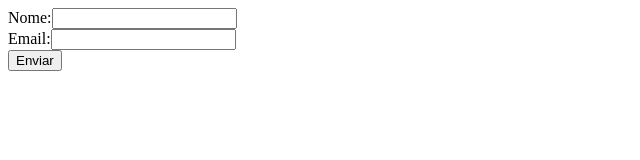
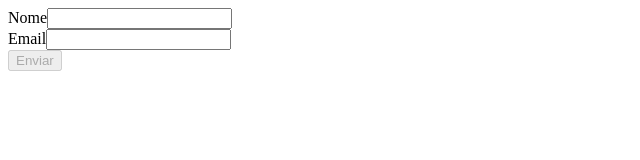
Before and after one commit to Csalex123/Formik-app, a React (Create React App) app: page / in a window 1280 px wide. Shown: the top 160 px of the page, without its empty margins (0-640 px from the left). Built offline with nearby package versions, Linux system fonts and the light colour scheme.

Commit message:
Componentizando o input do formulário

```diff
--- a/src/App.js
+++ b/src/App.js
@@ -1,6 +1,7 @@
 import React from 'react';
-import { Formik, Field, Form, ErrorMessage } from 'formik';
+import { Formik, Form, ErrorMessage } from 'formik';
 import schema from './schema';
+import Field from './shared/Input';
 
 
 function App() {
@@ -16,19 +17,15 @@ function App() {
                 validationSchema={schema}
                 onSubmit={onSubmit}
                 initialValues={{ name: '', email: '' }}
-                render={({ values, errors, touched, isValid }) => (
+                render={({ values, touched, isValid }) => (
                     <Form>
                         <div>
-                            <label>Nome:</label>
-                            <Field name="name" type="text" />
-                            <ErrorMessage style={{ color: 'red' }} name="name" />
+                            <Field label="Nome" name="name" type="text" />
                         </div>
                         <div>
-                            <label>Email:</label>
-                            <Field name="email" type="email" />
-                            <ErrorMessage name="email" />
+                            <Field label="Email" name="email" type="email" />
                         </div>
-                        <button type="submit" >Enviar</button>
+                        <button type="submit" disabled={isValid} >Enviar</button>
                     </Form>
                 )} />
         </div>
--- a/src/schema.js
+++ b/src/schema.js
@@ -1,6 +1,12 @@
 import * as Yup from 'yup';
 
+const messages = {
+    required: 'Campo obrigatório',
+    email: 'Endereço de e-mail inválido',
+    min: 'O nome deve conter no mínimo 2 caracteres'
+}
+
 export default Yup.object().shape({
-    name: Yup.string().min(2).required(),
-    email: Yup.string().email().required(),
+    name: Yup.string().min(2, messages.min).required(messages.required),
+    email: Yup.string().email(messages.email).required(messages.required),
 });
--- /dev/null
+++ b/src/shared/Input/Input.css
@@ -0,0 +1,3 @@
+.input-error{
+    color: red;
+}
--- /dev/null
+++ b/src/shared/Input/Input.jsx
@@ -0,0 +1,19 @@
+import React from 'react';
+import { useField } from 'formik';
+
+import './Input.css';
+
+const Input = ({ label, name, id, ...restProps }) => {
+    const [field, meta] = useField({ name, id, ...restProps });
+    return (
+        <>
+            {label && <label>{label}</label>}
+            <input name={name} id={id ?? name} {...field} />
+            {meta.error && (
+                <span className="input-error">{meta.error}</span>
+            )}
+        </>
+    );
+};
+
+export default Input;
--- /dev/null
+++ b/src/shared/Input/index.js
@@ -0,0 +1 @@
+export { default } from './Input';
```
